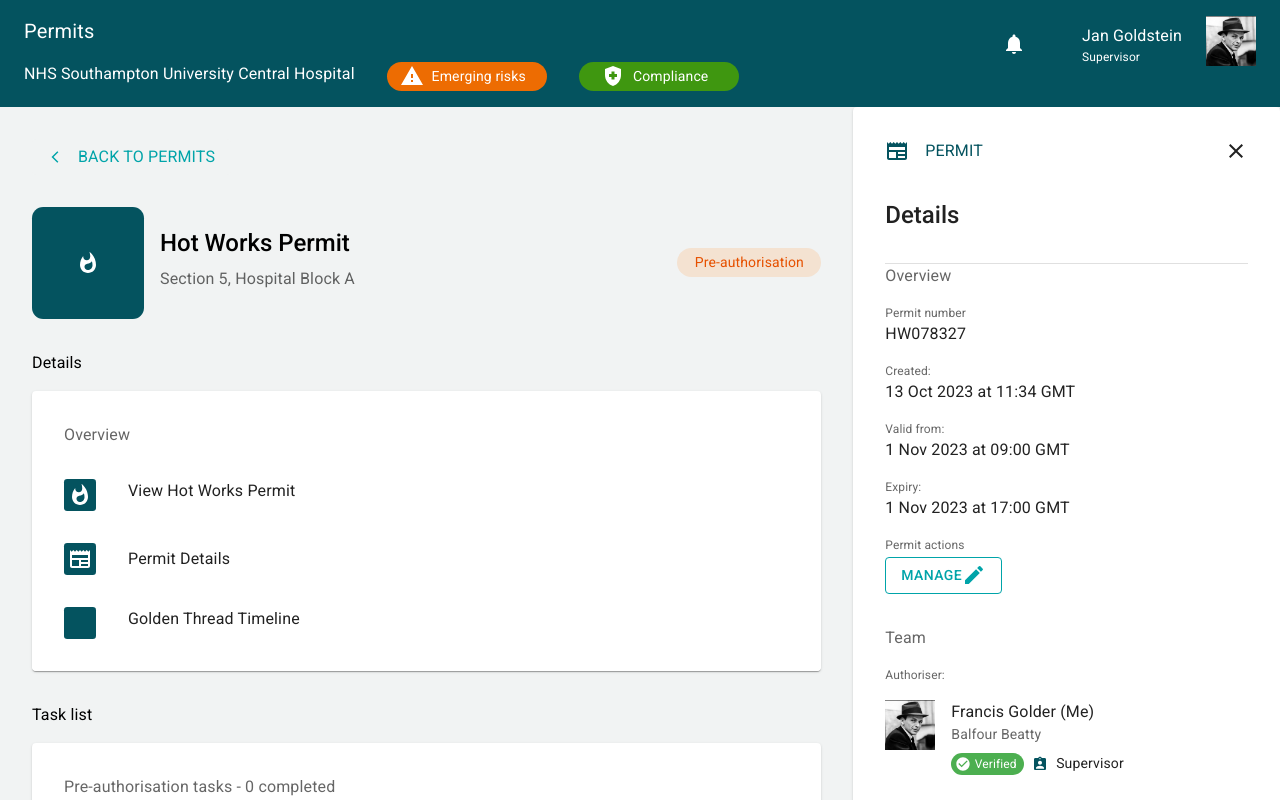
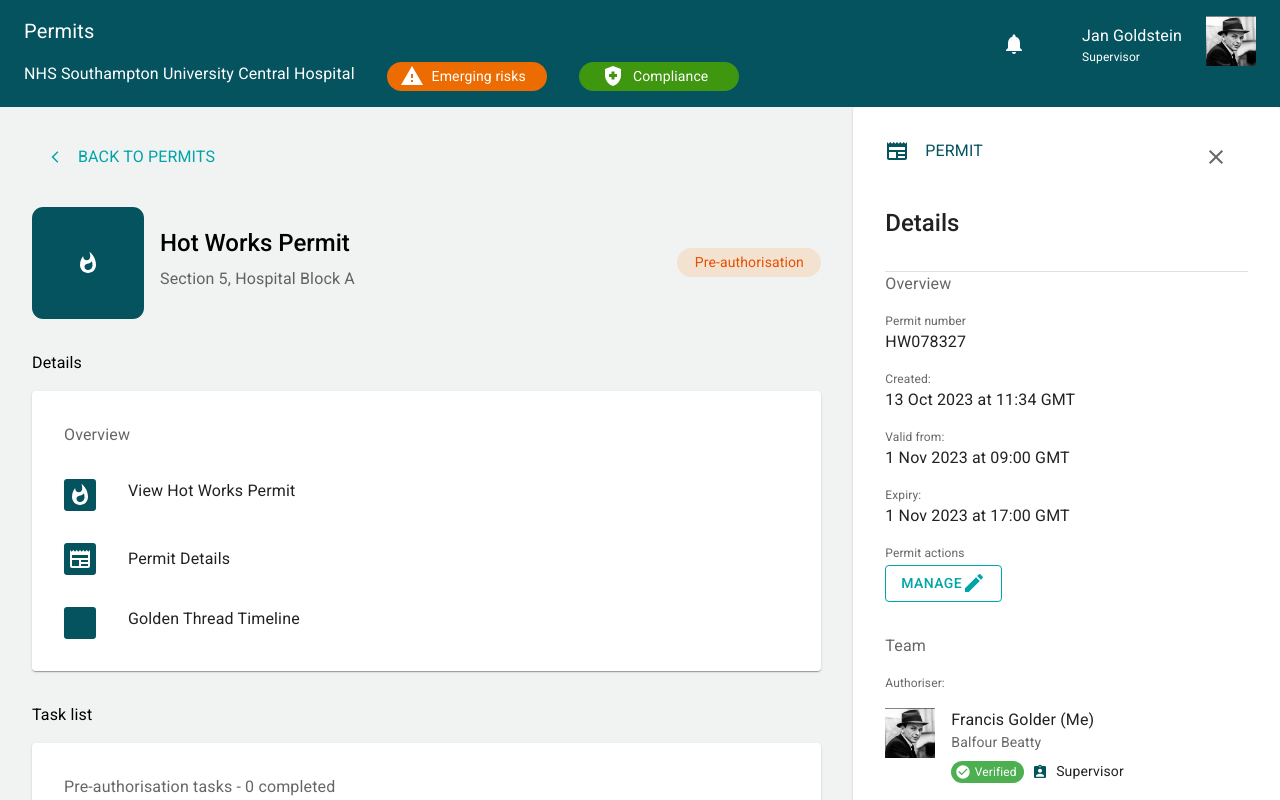
Before and after one commit to Catherinen29/skunkworks, a React (Create React App) app: page /hotworkspermit in a window 1280 px wide. Shown: the top 800 px of the page. Built offline with nearby package versions, Linux system fonts and the light colour scheme.

Commit message:
Functionality to close PermitDetails component.

```diff
--- a/src/components/Permit/PermitDetails.js
+++ b/src/components/Permit/PermitDetails.js
@@ -6,7 +6,11 @@ import AssignmentIndIcon from '@mui/icons-material/AssignmentInd';
 import CheckCircleIcon from '@mui/icons-material/CheckCircle'
 import Frank from '../../frank.png'
 
-export default function PermitDetails() {
+export default function PermitDetails({setOpenPermitDetails}) {
+
+const handleShowPermitDetails = () => {
+    setOpenPermitDetails(false)
+}
 
 return (
 
@@ -21,7 +25,9 @@ return (
                     <Typography sx={{color: '#04535f', pl: '1rem'}}>PERMIT</Typography>
                 </Box>
 
-                <CloseIcon />
+                <Button onClick={handleShowPermitDetails} sx={{color: 'rgba(0, 0, 0, 0.6)'}}>
+                    <CloseIcon />
+                </Button>
 
             </Box>
 
```
